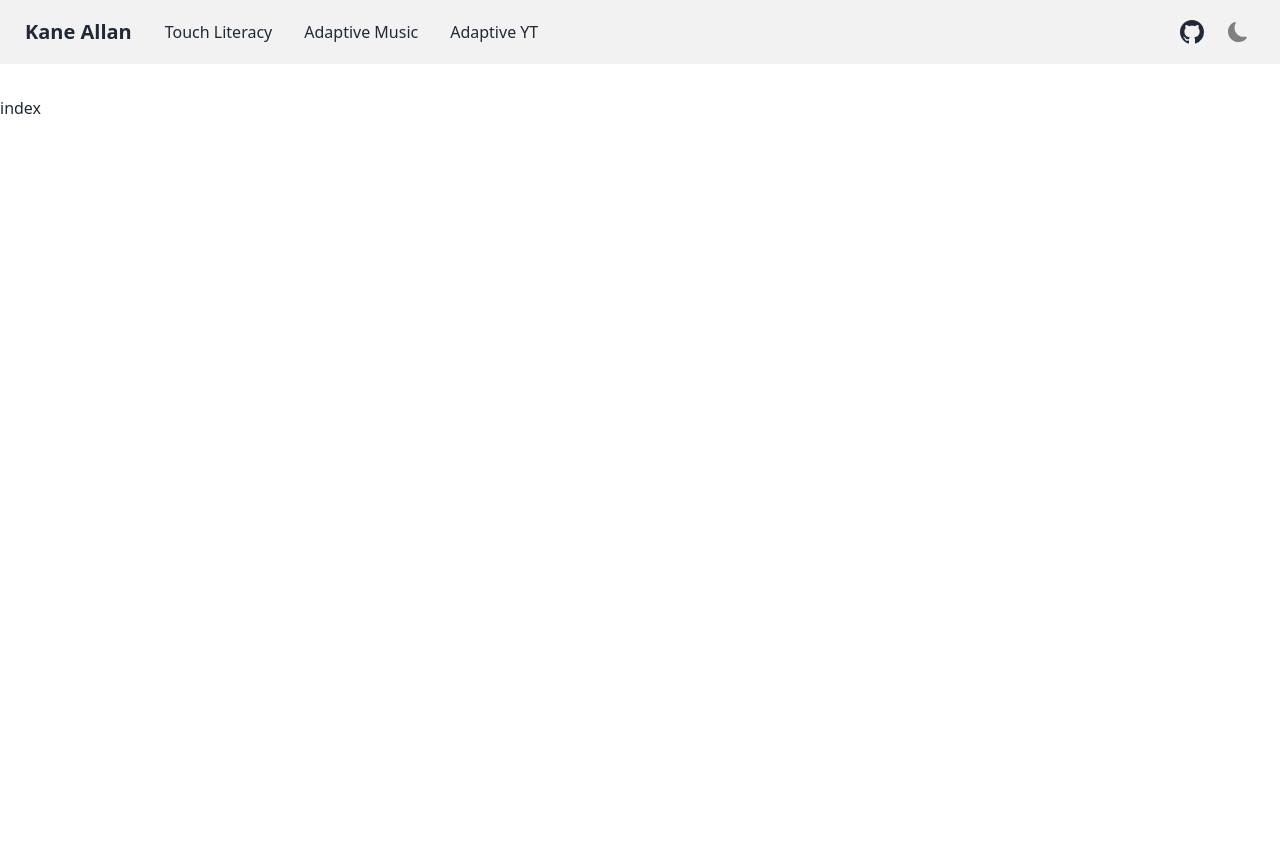
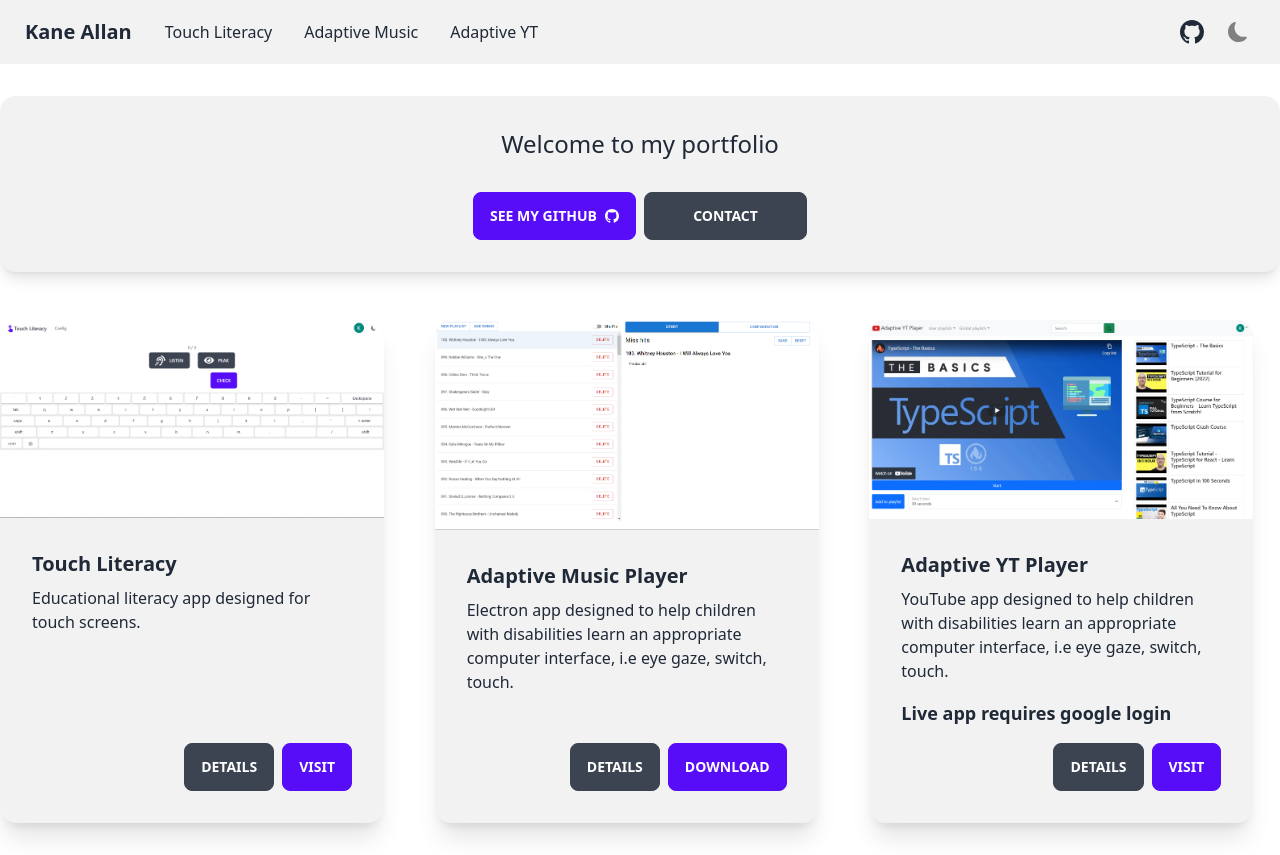
Before and after one commit to Enakers/portfolio, a Next.js app: page / in a window 1280 px wide. Before the commit the page ends 800 px from the top, so only its background shows below. Built offline with nearby package versions, Linux system fonts and the light colour scheme.

Commit message:
feat: add cta & cards to home page

```diff
--- a/src/pages/index.tsx
+++ b/src/pages/index.tsx
@@ -1,5 +1,35 @@
+import { BsGithub } from 'react-icons/bs';
+import AdaptiveMusicCard from '~/components/Cards/AdaptiveMusicCard';
+import AdaptiveYTCard from '~/components/Cards/AdaptiveYTCard';
+import TouchLiteracyCard from '~/components/Cards/TouchLiteracyCard';
+
 const Home = () => {
-  return <div>index</div>;
+  return (
+    <>
+      <div className="alert shadow-lg flex-col text-center py-8 mb-12">
+        <h1 className="text-2xl mb-4">Welcome to my portfolio</h1>
+
+        <div className="grid sm:grid-cols-2">
+          <a
+            className="btn btn-primary"
+            href="https://github.com/EnakNalla"
+            target="_blank"
+            rel="noreferrer"
+          >
+            See my github <BsGithub className="ml-2" />
+          </a>
+
+          <button className="btn">Contact</button>
+        </div>
+      </div>
+
+      <div className="grid sm:grid-cols-3 md:grid-cols-2 lg:grid-cols-3 gap-6 grid-rows-1">
+        <TouchLiteracyCard />
+        <AdaptiveMusicCard />
+        <AdaptiveYTCard />
+      </div>
+    </>
+  );
 };
 
 export default Home;
```
